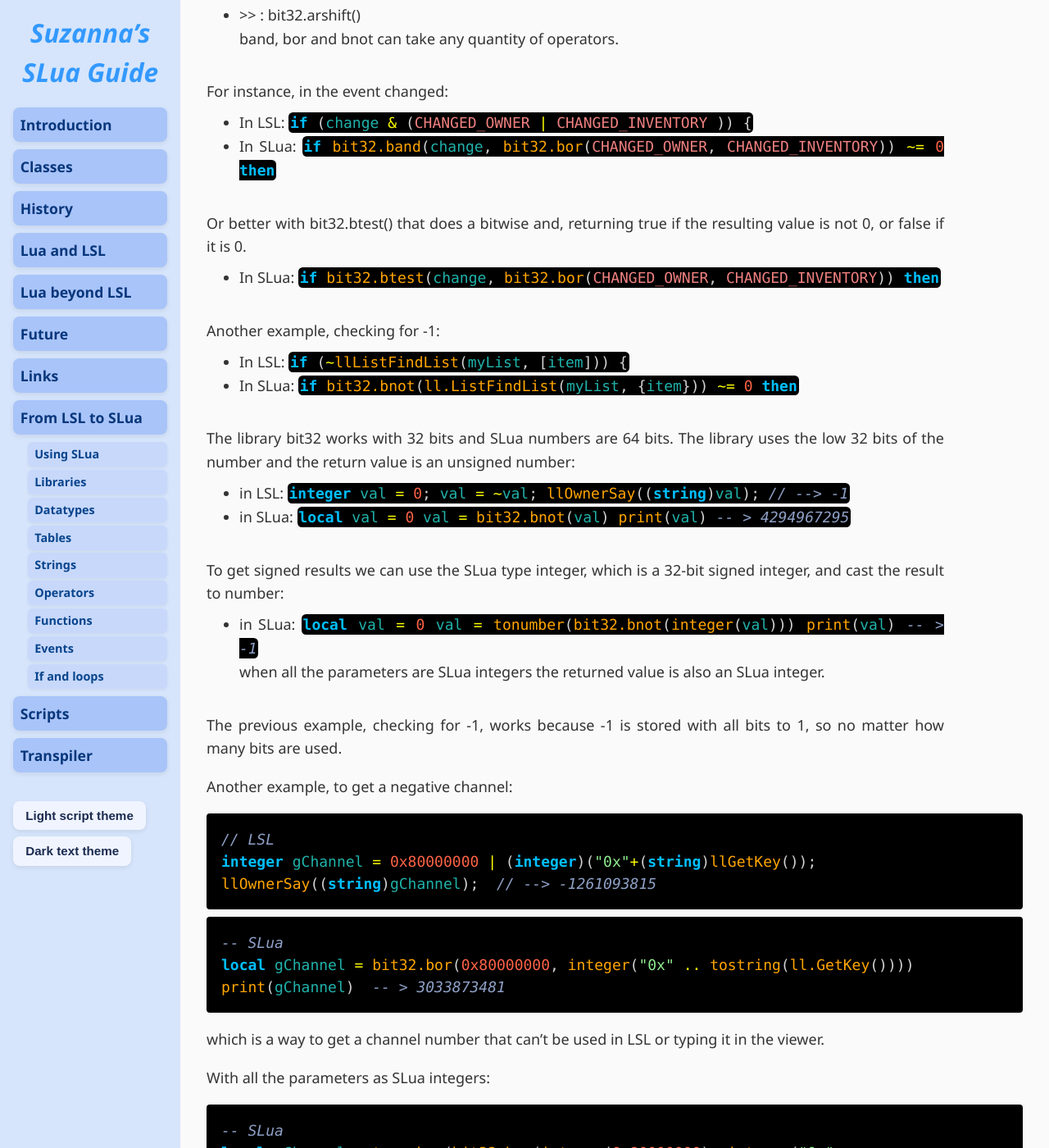
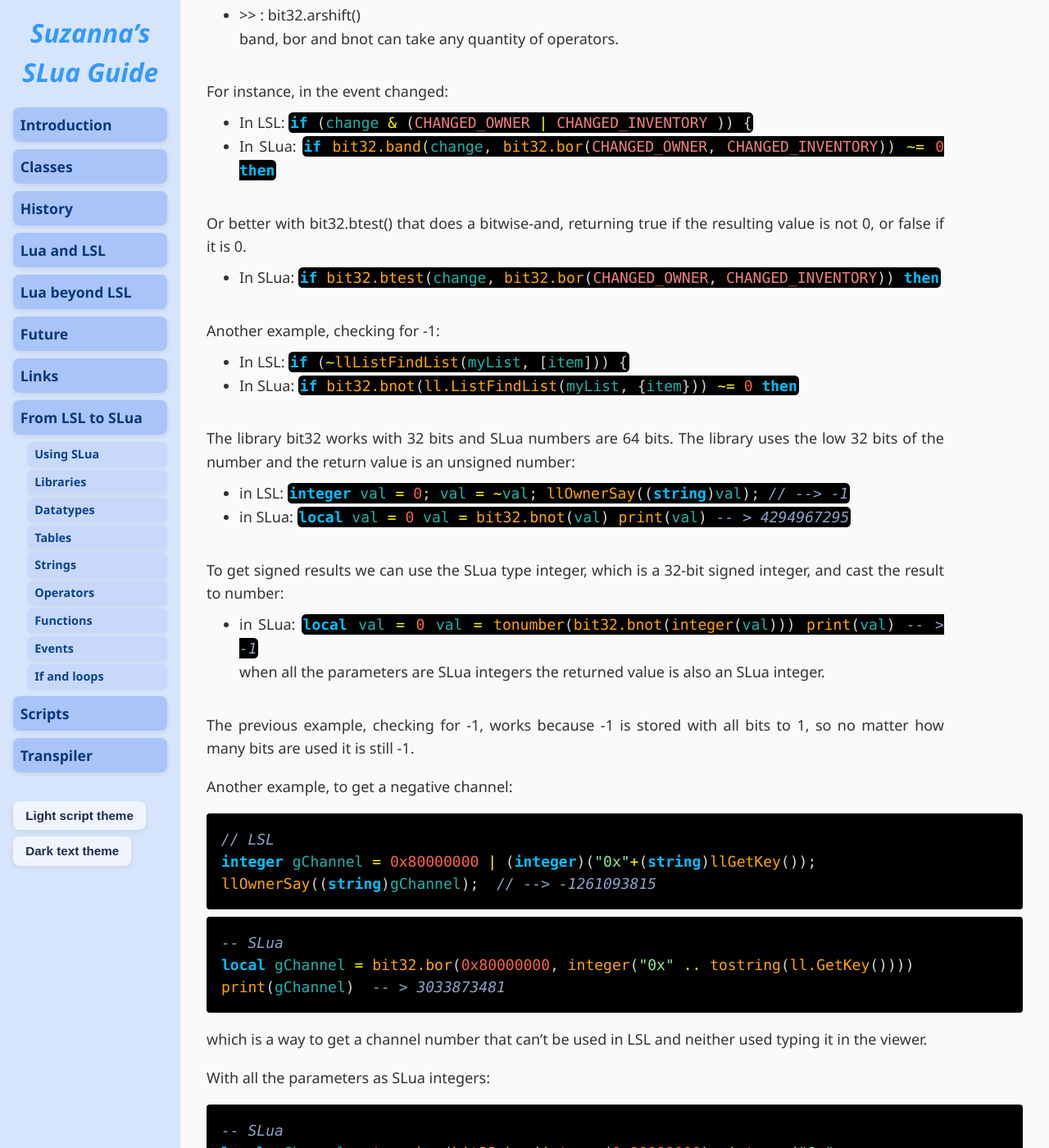
Before and after one commit to Suzanna-Linn/slua, a Jekyll site: the page built from docs/moving-operators.md, in a window 1280 px wide and 1400 px high, scrolled down 3884 px. Shown: the whole window at 82% size. Built offline with Jekyll 4.4.1, drawn with Linux system fonts in a browser that asks for light colours; nearby versions of some CDN libraries; our own code applies the rules of GitHub Pages for plain Markdown files; comment, search, counter and statistics services are not loaded.

Commit message:
Update moving-operators.md

```diff
--- a/docs/moving-operators.md
+++ b/docs/moving-operators.md
@@ -178,7 +178,7 @@
 - In LSL: <code class="language-lsl">if (change & (CHANGED_OWNER | CHANGED_INVENTORY )) {</code>
 - In SLua: <code class="language-slua">if bit32.band(change, bit32.bor(CHANGED_OWNER, CHANGED_INVENTORY)) ~= 0 then</code>
 
-Or better with bit32.btest() that does a bitwise and, returning true if the resulting value is not 0, or false if it is 0.
+Or better with bit32.btest() that does a bitwise-and, returning true if the resulting value is not 0, or false if it is 0.
 - In SLua: <code class="language-slua">if bit32.btest(change, bit32.bor(CHANGED_OWNER, CHANGED_INVENTORY)) then</code>
 
 Another example, checking for -1:
@@ -193,7 +193,7 @@
 - in SLua: <code class="language-slua">local val = 0 val = tonumber(bit32.bnot(integer(val))) print(val)  -- > -1</code>
   when all the parameters are SLua integers the returned value is also an SLua integer.
 
-The previous example, checking for -1, works because -1 is stored with all bits to 1, so no matter how many bits are used.
+The previous example, checking for -1, works because -1 is stored with all bits to 1, so no matter how many bits are used it is still -1.
 
 Another example, to get a negative channel:
 <pre class="language-lsl"><code class="language-lsl">// LSL
@@ -202,7 +202,7 @@
 <pre class="language-slua"><code class="language-slua">-- SLua
 local gChannel = bit32.bor(0x80000000, integer("0x" .. tostring(ll.GetKey())))
 print(gChannel)  -- > 3033873481</code></pre>
-which is a way to get a channel number that can't be used in LSL or typing it in the viewer.
+which is a way to get a channel number that can't be used in LSL and neither used typing it in the viewer.
 
 With all the parameters as SLua integers:
 <pre class="language-slua"><code class="language-slua">-- SLua
```
